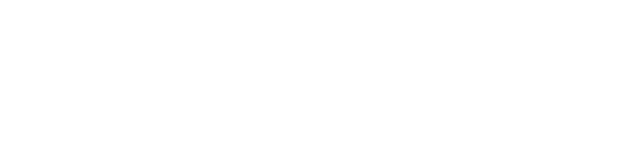
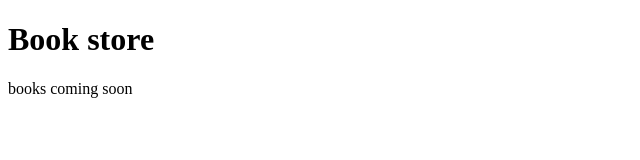
Before and after one commit to abdullahalshakib14737/NADIM-FIRST-GITHUB-REPO, a plain HTML site: page index.html in a window 1280 px wide. Shown: the whole page, without its empty margins (0-640 px from the left). Drawn offline with Linux system fonts and the light colour scheme.

Commit message:
books coming

```diff
--- a/index.html
+++ b/index.html
@@ -6,6 +6,7 @@
     <title>Nadim first github reposetory</title>
 </head>
 <body>
-
+    <h1>Book store</h1>
+    <p>books coming soon</p>
 </body>
 </html>
```
